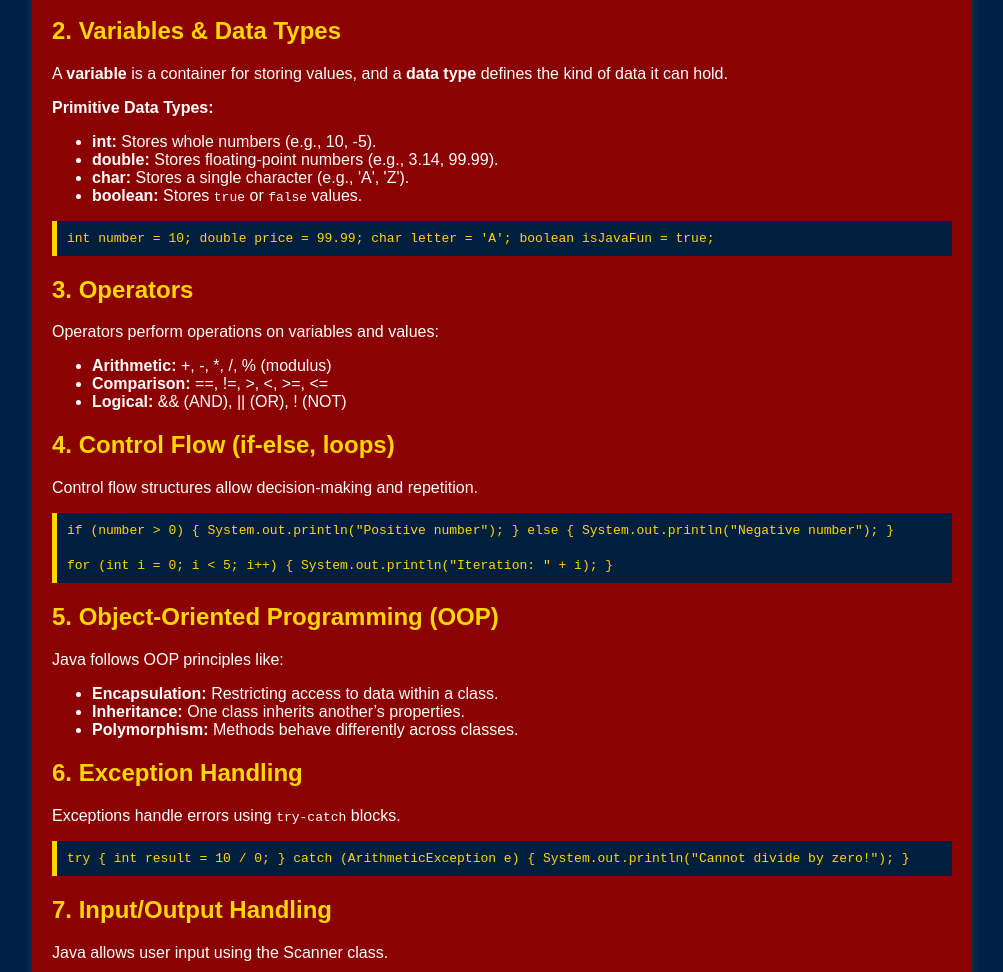
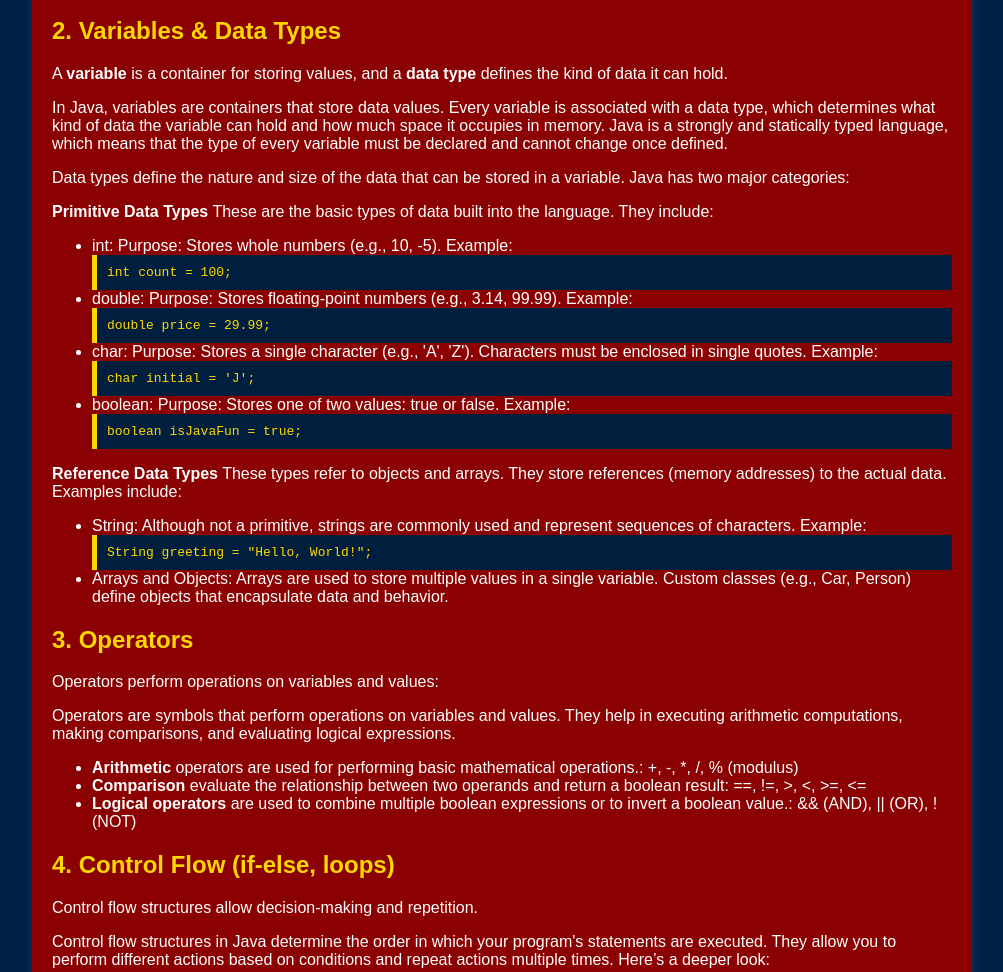
Before and after one commit to benj-1c3/benj-1c3.github.io, a plain HTML site: page lesson3.html in a window 1280 px wide. Shown: the part 1912-2884 px from the top of the page, without its empty margins (138-1141 px from the left). Drawn offline with Linux system fonts and the light colour scheme.

Commit message:
Update lesson3.html

```diff
--- a/lesson3.html
+++ b/lesson3.html
@@ -168,32 +168,93 @@ public class MainMethodExample {
 
         <h2 id="variables">2. Variables & Data Types</h2>
         <p>A <strong>variable</strong> is a container for storing values, and a <strong>data type</strong> defines the kind of data it can hold.</p>
-        <p><strong>Primitive Data Types:</strong></p>
+		<p>In Java, variables are containers that store data values. Every variable is associated with a data type, which determines what kind of data the variable can hold and how much space it occupies in memory. Java is a strongly and statically typed language, which means that the type of every variable must be declared and cannot change once defined.</p>
+       <p>Data types define the nature and size of the data that can be stored in a variable. Java has two major categories:</p>
+	   <p><strong>Primitive Data Types</strong> These are the basic types of data built into the language. They include:</p>
         <ul>
-            <li><b>int:</b> Stores whole numbers (e.g., 10, -5).</li>
-            <li><b>double:</b> Stores floating-point numbers (e.g., 3.14, 99.99).</li>
-            <li><b>char:</b> Stores a single character (e.g., 'A', 'Z').</li>
-            <li><b>boolean:</b> Stores <code>true</code> or <code>false</code> values.</li>
-        </ul>
-        <div class="code-box">
+            <li>int:
+
+Purpose: Stores whole numbers (e.g., 10, -5).
+
+Example:
+<div class="code-box">
             <code>
-int number = 10;
-double price = 99.99;
-char letter = 'A';
+int count = 100;
+            </code>
+        </div>
+
+</li>
+            <li>double:
+
+Purpose: Stores floating-point numbers (e.g., 3.14, 99.99).
+
+Example:
+<div class="code-box">
+            <code>
+double price = 29.99;
+            </code>
+        </div>
+
+			</li>
+
+            <li>
+			char:
+
+Purpose: Stores a single character (e.g., 'A', 'Z'). Characters must be enclosed in single quotes.
+
+Example:
+<div class="code-box">
+            <code>
+char initial = 'J';
+            </code>
+        </div>
+
+			</li>
+            <li>
+			boolean:
+
+Purpose: Stores one of two values: true or false.
+
+Example:
+<div class="code-box">
+            <code>
 boolean isJavaFun = true;
             </code>
         </div>
+			</li>
+        </ul>
+		<p><strong>Reference Data Types</strong> These types refer to objects and arrays. They store references (memory addresses) to the actual data. Examples include:</p>
+        <ul>
+            <li>String: Although not a primitive, strings are commonly used and represent sequences of characters.
+
+Example:
+<div class="code-box">
+            <code>
+String greeting = "Hello, World!";
+            </code>
+        </div>
+</li>
+            <li>Arrays and Objects:
+
+Arrays are used to store multiple values in a single variable.
+
+Custom classes (e.g., Car, Person) define objects that encapsulate data and behavior.</li>
+
+
+        </ul>
 
         <h2 id="operators">3. Operators</h2>
         <p>Operators perform operations on variables and values:</p>
+		<p>Operators are symbols that perform operations on variables and values. They help in executing arithmetic computations, making comparisons, and evaluating logical expressions.</p>
         <ul>
-            <li><b>Arithmetic:</b> +, -, *, /, % (modulus)</li>
-            <li><b>Comparison:</b> ==, !=, >, <, >=, <=</li>
-            <li><b>Logical:</b> && (AND), || (OR), ! (NOT)</li>
+            <li><b>Arithmetic</b> operators are used for performing basic mathematical operations.: +, -, *, /, % (modulus)</li>
+            <li><b>Comparison</b> evaluate the relationship between two operands and return a boolean result: ==, !=, >, <, >=, <= </li>
+            <li><b>Logical operators</b> are used to combine multiple boolean expressions or to invert a boolean value.: && (AND), || (OR), ! (NOT)</li>
         </ul>
 
         <h2 id="control">4. Control Flow (if-else, loops)</h2>
         <p>Control flow structures allow decision-making and repetition.</p>
+		<p>Control flow structures in Java determine the order in which your program's statements are executed. They allow you to perform different actions based on conditions and repeat actions multiple times. Here’s a deeper look:</p>
         <div class="code-box">
             <code>
 if (number > 0) {
```
